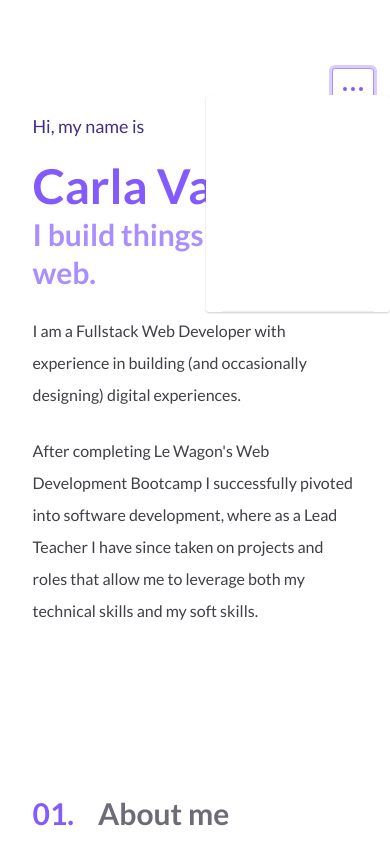
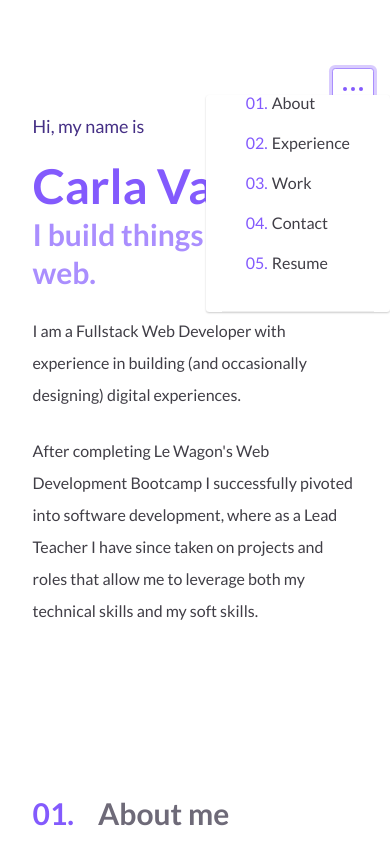
Before and after one commit to cvaldivia83/portfolio, a React (Vite) app: page / in a window 390 px wide. Both pictures are taken after a click on the button "Menu". Shown: the top 844 px of the page. Built offline with nearby package versions, Linux system fonts and the light colour scheme.

Commit message:
Add isVisible state to start navbar  animation

```diff
--- a/src/assets/css/Navbar.css
+++ b/src/assets/css/Navbar.css
@@ -45,6 +45,7 @@
   transform: translateY(-20px);
   transition: transform 0.3s ease-out, opacity 0.3s ease-out;
 }
+
 
 .nav-item:hover {
   color: theme('colors.dGray');
--- a/src/components/Navbar.jsx
+++ b/src/components/Navbar.jsx
@@ -5,6 +5,11 @@ export default function Navbar() {
   const mobile = useMedia('(max-width: 40rem)');
   const [mobileMenu, setMobileMenu] = React.useState(false);
   // check if sandwich menu is open or closed
+  const [isVisible, setIsVisible] = React.useState(false);
+
+  React.useEffect(() => {
+    setIsVisible(true);
+  }, [])
 
   function handleClick() {
     setMobileMenu(!mobileMenu);
@@ -36,21 +41,21 @@ export default function Navbar() {
         )
       }
 
-      <nav className={ `${mobile ? 'navMobile' : 'nav'} ${ mobileMenu && 'navMobileActive' } ${!mobile ? 'visible' : ''}`}>
+      <nav className={ `${mobile ? 'navMobile' : 'nav'} ${ mobileMenu && 'navMobileActive' } ${!mobile && isVisible ? 'visible' : ''}`}>
         <ul className="nav-list">
-          <li className="nav-item item-counter" onClick={(e) => handleScroll(e, 'about')}>
+          <li className={`${mobile && 'opacity-100'} nav-item item-counter`} onClick={(e) => handleScroll(e, 'about')}>
             <a href="#about" className="href">About</a>
           </li>
-          <li className="nav-item item-counter" onClick={(e) => handleScroll(e, 'experience')}>
+          <li className={`${mobile && 'opacity-100'} nav-item item-counter`} onClick={(e) => handleScroll(e, 'experience')}>
             <a href="#experience">Experience</a>
           </li>
-          <li className="nav-item item-counter" onClick={(e) => handleScroll(e, 'work')}>
+          <li className={`${mobile && 'opacity-100'} nav-item item-counter`} onClick={(e) => handleScroll(e, 'work')}>
             <a href="#work">Work</a>
           </li>
-          <li className="nav-item item-counter" onClick={(e) => handleScroll(e, 'contact')}>
+          <li className={`${mobile && 'opacity-100'} nav-item item-counter`} onClick={(e) => handleScroll(e, 'contact')}>
             <a href="#contact">Contact</a>
           </li>
-          <li className={ mobile ? 'nav-item item-counter' : 'resume-btn'}>
+          <li className={ mobile ? 'nav-item item-counter opacity-100' : 'resume-btn'}>
             <a href="/cacv.pdf"  target="_blank">Resume</a>
           </li>
         </ul>
```
